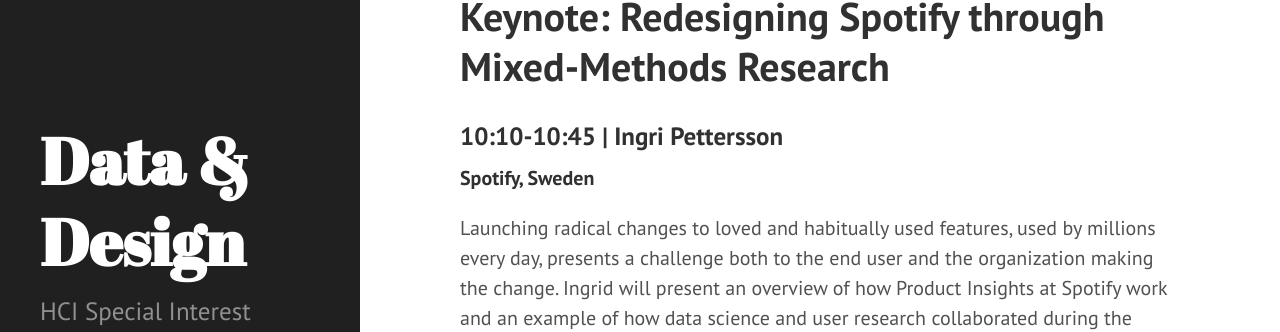
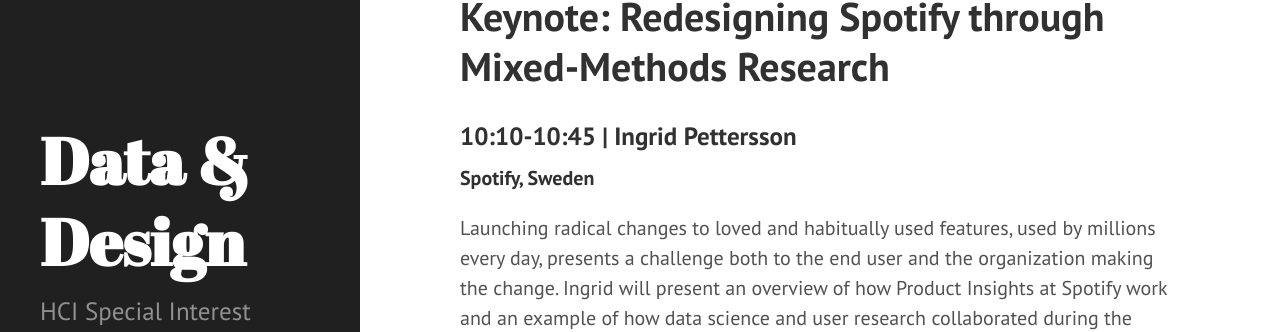
Before and after one commit to datacentricdesign/sig, a Jekyll site: the page built from symposium.md, in a window 1280 px wide and 900 px high, scrolled down 1764 px. Shown: the part 140-472 px from the top of the window. Built offline with Jekyll 4.4.1, drawn with Linux system fonts in a browser that asks for light colours; Markdown is read by kramdown in place of the engine named in the settings.

Commit message:
Update symposium.md

```diff
--- a/symposium.md
+++ b/symposium.md
@@ -30,7 +30,7 @@ Opening door at 9:30 | X, TU Delft, NL | Online
 ### 10:00-10:10 | Jacky Bourgeois
 
 # Keynote: Redesigning Spotify through Mixed-Methods Research
-### 10:10-10:45 | Ingri Pettersson
+### 10:10-10:45 | Ingrid Pettersson
 **Spotify, Sweden**
 
 Launching radical changes to loved and habitually used features, used by millions every day, presents a challenge both to the end user and the organization making the change. Ingrid will present an overview of how Product Insights at Spotify work and an example of how data science and user research collaborated during the latest redesign of the mobile Library feature at Spotify. The challenge required a high degree of sensitivity to users’ needs within what is often considered their space in the world of streaming. Close collaboration between the product, design, engineering, data science, and user research disciplines, with a focus on quantitative and qualitative mixed methods insight work in early development phases, enabled the experience to be launched with the users’ experience at the forefront.
```
